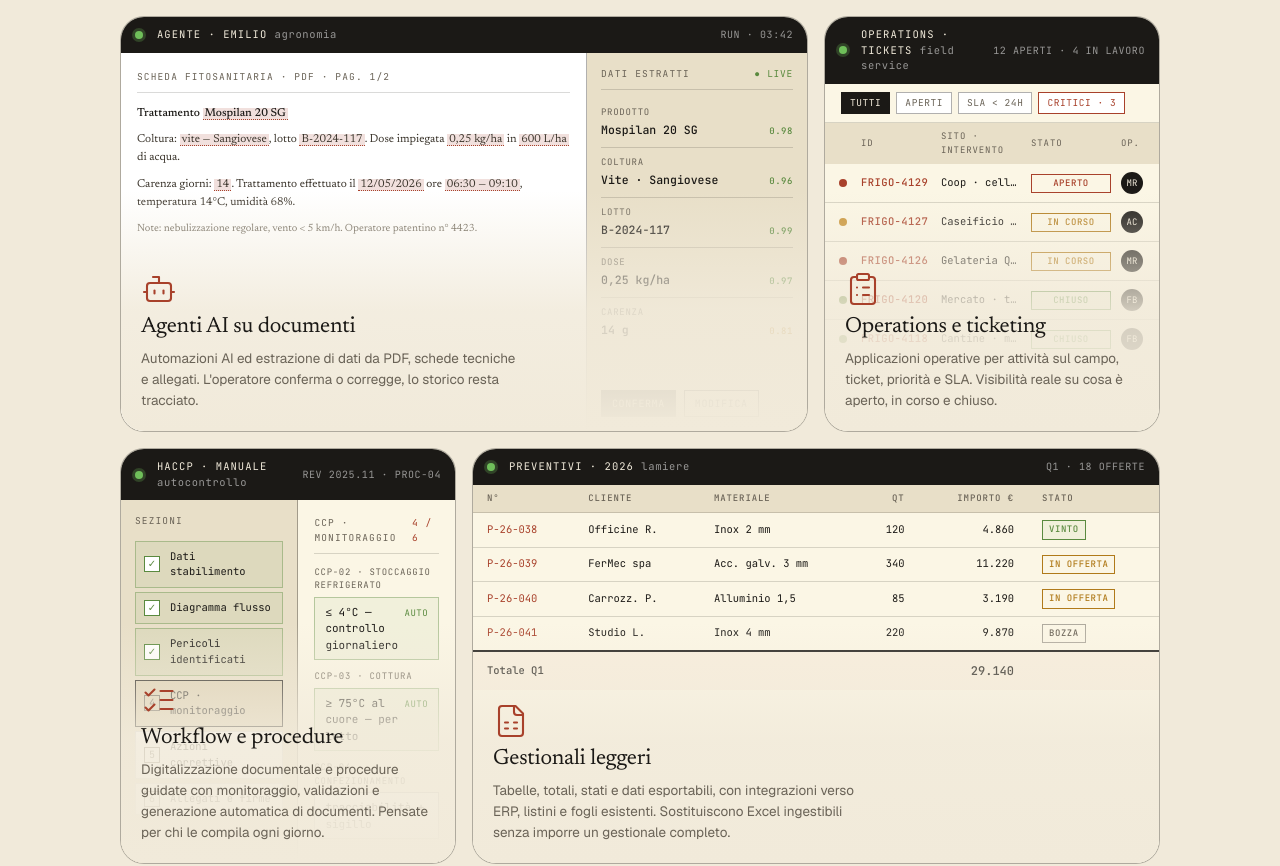
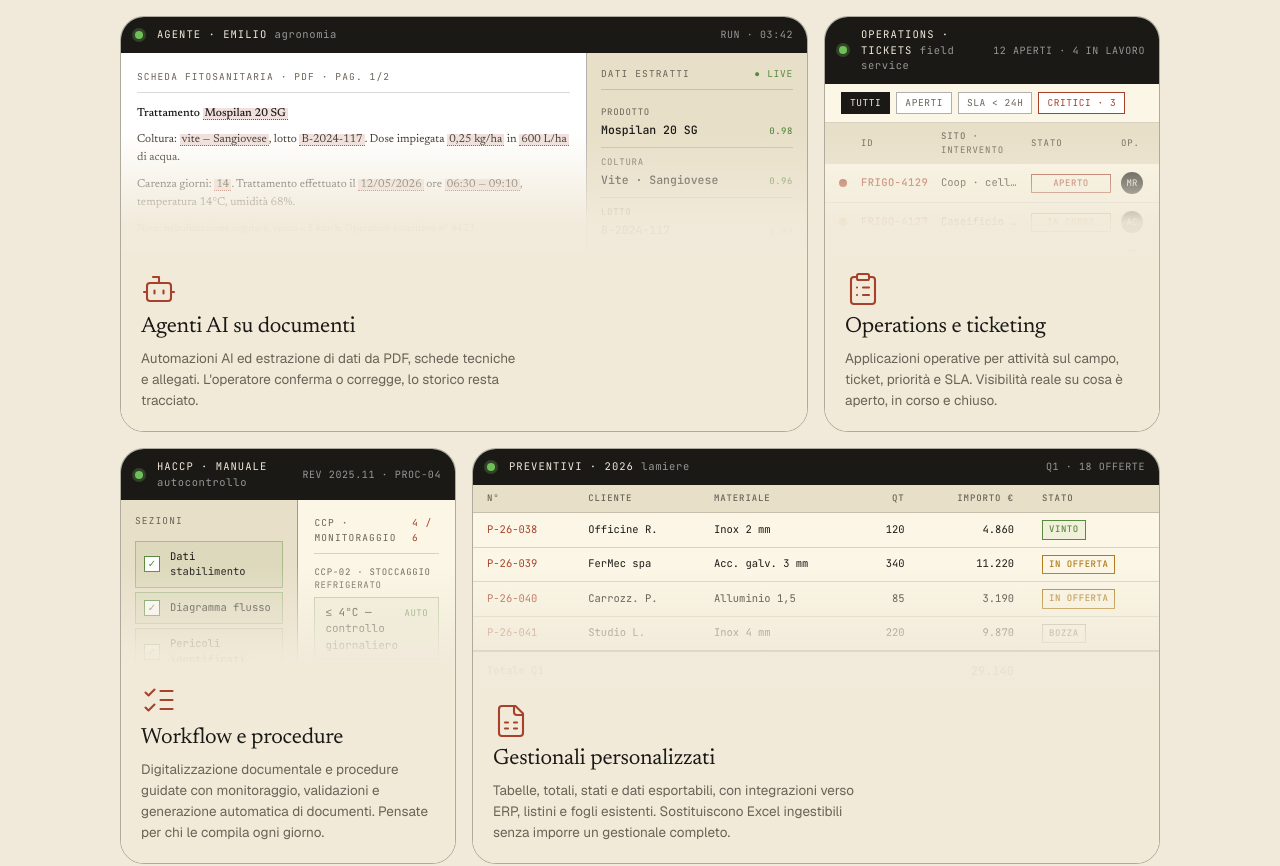
Before and after one commit to francemazzi/frasma, a Next.js app: page / in a window 1280 px wide. Shown: the part 2620-3486 px from the top of the page. Built offline with nearby package versions, Linux system fonts and the light colour scheme.

Commit message:
fix: update gradient height and background styling in BentoCard component, and modify Italian localization for platform cards

```diff
--- a/components/atoms/Bento.tsx
+++ b/components/atoms/Bento.tsx
@@ -56,13 +56,15 @@ export function BentoCard({
           <div className="pointer-events-none absolute inset-0 z-0 transition-transform duration-700 ease-out group-hover:scale-[1.015]">
             {background}
           </div>
-          <div className="pointer-events-none absolute inset-x-0 bottom-0 z-[1] h-[58%] bg-gradient-to-t from-paper via-paper/85 to-transparent" />
+          <div className="pointer-events-none absolute inset-x-0 bottom-0 z-[1] h-[72%] bg-gradient-to-t from-paper from-40% via-paper/95 to-transparent" />
         </>
       ) : null}
 
       <div
         className={`relative z-10 flex flex-col gap-2 p-5 transition-transform duration-300 ease-out ${
-          hasBg ? "mt-auto lg:group-hover:-translate-y-4" : "lg:group-hover:-translate-y-6"
+          hasBg
+            ? "mt-auto bg-paper/95 backdrop-blur-[2px] lg:group-hover:-translate-y-4"
+            : "lg:group-hover:-translate-y-6"
         }`}
       >
         {Icon ? (
--- a/lib/i18n/it.ts
+++ b/lib/i18n/it.ts
@@ -197,7 +197,7 @@ export const it: Record<string, string> = {
   "platform.cards.workflow.name": "Workflow e procedure",
   "platform.cards.workflow.desc":
     "Digitalizzazione documentale e procedure guidate con monitoraggio, validazioni e generazione automatica di documenti. Pensate per chi le compila ogni giorno.",
-  "platform.cards.preventivi.name": "Gestionali leggeri",
+  "platform.cards.preventivi.name": "Gestionali personalizzati",
   "platform.cards.preventivi.desc":
     "Tabelle, totali, stati e dati esportabili, con integrazioni verso ERP, listini e fogli esistenti. Sostituiscono Excel ingestibili senza imporre un gestionale completo.",
 
```
